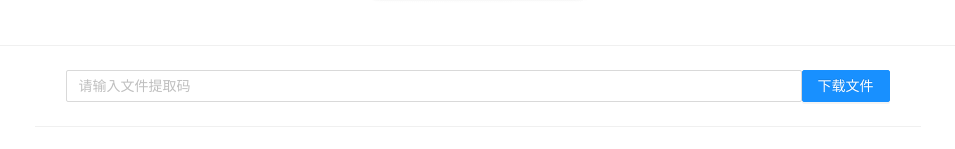
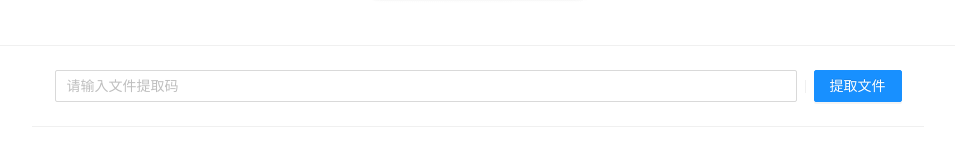
Before and after one commit to sxz799/PublicFile-Web, a Vue app: page / in a window 1280 px wide. Shown: the part 295-444 px from the top of the page, without its empty margins (162-1117 px from the left). Built offline with nearby package versions, Linux system fonts and the light colour scheme.

Commit message:
优化页面显示

```diff
--- a/src/components/PublicFile.vue
+++ b/src/components/PublicFile.vue
@@ -5,9 +5,10 @@
   <a-row type="flex">
     <a-col :flex="2"></a-col>
     <a-col :flex="6">
-      <div :disabled="isAble">
+      <div>
         <a-input v-model:value="fileCode" placeholder="请输入文件提取码" style="width: calc(100% - 150px)" />
-        <a-button @click="download" type="primary">下载文件</a-button>
+        <a-divider type="vertical" />
+        <a-button @click="download" type="primary">提取文件</a-button>
       </div>
       <a-divider />
       <div>
@@ -19,7 +20,7 @@
           <p class="ant-upload-text">点击或拖拽文件到这里进行上传</p>
         </a-upload-dragger>
 
-        <a-result v-show="showResult" status="success" :title="uploadResult" sub-title="所有上传的文件都将于凌晨4点删除！">
+        <a-result v-show="showResult" status="success" :title="uploadResult" sub-title="请牢记此提取码！文件有效期为24小时！">
         </a-result>
       </div>
     </a-col>
@@ -40,15 +41,14 @@ export default defineComponent({
   },
   data() {
     const beforeUpload = file => {
-      const isLt10M = file.size / 1024 / 1024 < 10;
-      if (!isLt10M) {
-        message.error('文件大小不可超过 10 MB !');
+      const sizeLimit = file.size / 1024 / 1024 < 30;
+      if (!sizeLimit) {
+        message.error('文件大小不可超过 30 MB !');
       }
-      return isLt10M;
+      return sizeLimit;
     };
 
     return {
-      isAble: false,
       fileCode: '',
       showResult: false,
       uploadResult: '',
@@ -92,13 +92,8 @@ export default defineComponent({
         } else {
           message.warning("此提取码不存在！")
         }
-
       });
-
-
     },
-
-
   }
 });
 </script>
--- a/vue.config.js
+++ b/vue.config.js
@@ -6,7 +6,7 @@ module.exports = defineConfig({
     proxy: {
       '/file': {
         ws: false,
-        target: "http://127.0.0.1:9090",
+        target: "http://127.0.0.1:9091",
         changeOrigin: true
       }
     }
```
